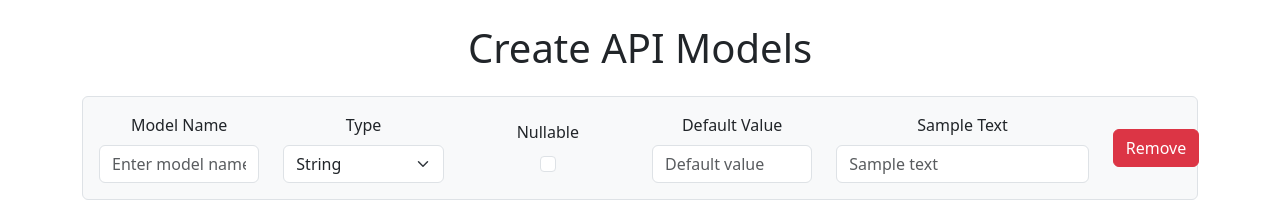
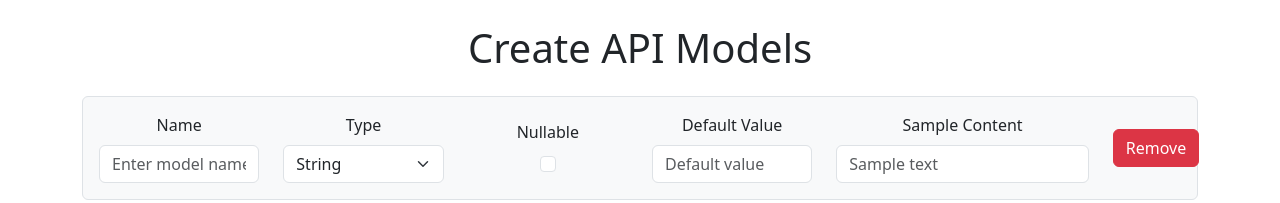
Before and after one commit to mentorbridgeindia/stublab, a React (Create React App) app: page / in a window 1280 px wide. Shown: the top 203 px of the page. Built offline with nearby package versions, Linux system fonts and the light colour scheme.

Commit message:
model form created

```diff
--- a/src/model-form/modelform.tsx
+++ b/src/model-form/modelform.tsx
@@ -1,6 +1,5 @@
 import React from "react";
 import { useForm, useFieldArray } from "react-hook-form";
-import axios from "axios";
 import { Form, Button, Row, Col, Container } from "react-bootstrap";
 import { toast, ToastContainer } from "react-toastify";
 import "react-toastify/dist/ReactToastify.css";
@@ -68,10 +67,11 @@ const ModelForm: React.FC = () => {
             <Form onSubmit={handleSubmit(onSubmit)}>
                 {fields.map((item, index) => (
                     <div key={item.id} className="mb-3 border rounded p-3 bg-light">
+
                         <Row className="align-items-center">
                             <Col md={2}>
                                 <Form.Group>
-                                    <Form.Label>Model Name</Form.Label>
+                                    <Form.Label>Name</Form.Label>
                                     <Form.Control
                                         {...register(`models.${index}.name` as const)}
                                         type="text"
@@ -113,7 +113,7 @@ const ModelForm: React.FC = () => {
                             </Col>
                             <Col md={3}>
                                 <Form.Group>
-                                    <Form.Label>Sample Text</Form.Label>
+                                    <Form.Label>Sample Content</Form.Label>
                                     <Form.Control
                                         {...register(`models.${index}.sampleText` as const)}
                                         type="text"
```
